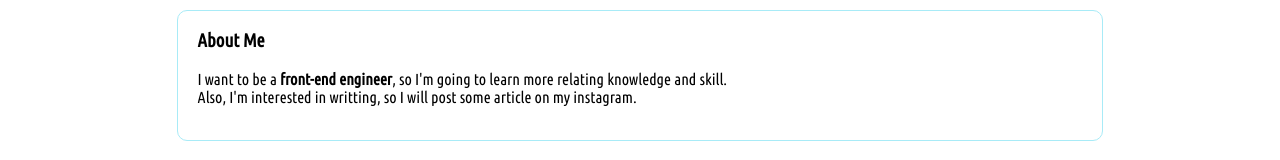
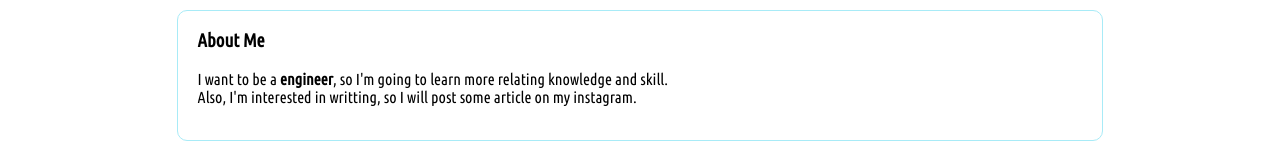
Before and after one commit to cindyxinlun/About-Me, a plain HTML site: page index.html in a window 1280 px wide. Shown: the part 240-400 px from the top of the page. Drawn offline with Linux system fonts and the light colour scheme.

Commit message:
Update index.html

```diff
--- a/index.html
+++ b/index.html
@@ -15,7 +15,7 @@
 
         <div class="con">
             <h3>About Me</h3>
-            <p>I want to be a <b>front-end engineer</b>, so I'm going to learn more relating knowledge and skill.<br>Also, I'm interested in writting, so I will post some article on my instagram.</p>
+            <p>I want to be a <b>engineer</b>, so I'm going to learn more relating knowledge and skill.<br>Also, I'm interested in writting, so I will post some article on my instagram.</p>
             <br>
         </div>
 
```
